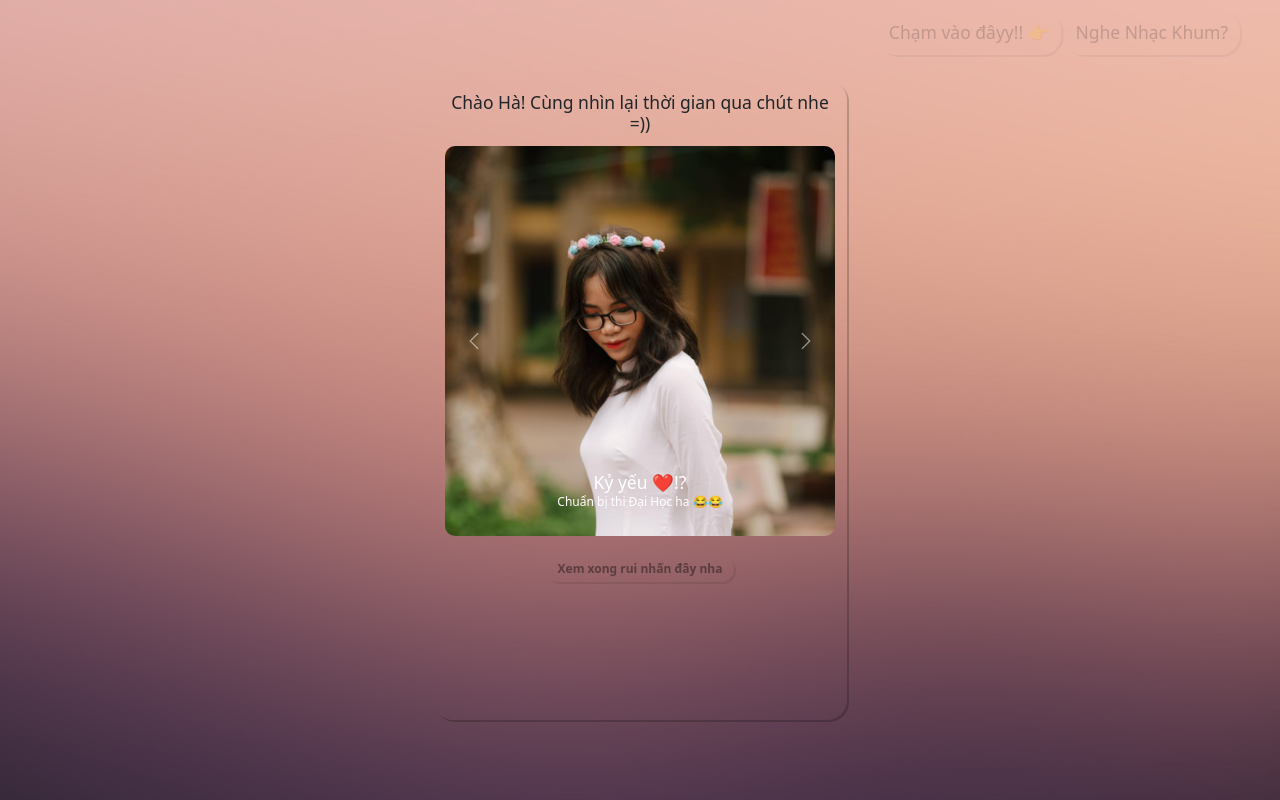
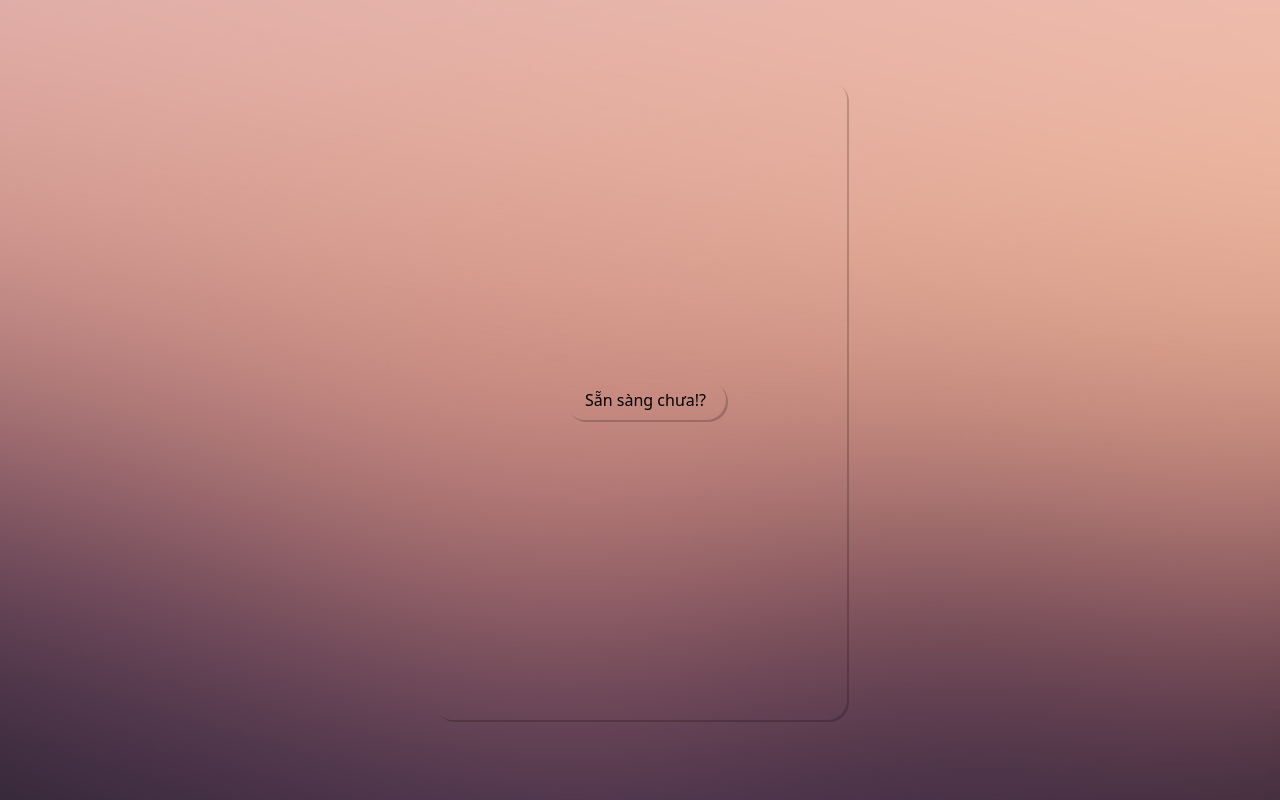
Before and after one commit to hoanghiep2001-coder/HappyBirthday, a React (Create React App) app: page / in a window 1280 px wide. Built offline with nearby package versions, Linux system fonts and the light colour scheme.

Commit message:
finishhh

```diff
--- a/src/components/Layout/Content/Content.module.scss
+++ b/src/components/Layout/Content/Content.module.scss
@@ -16,6 +16,20 @@
 
 .title {
   margin-bottom: 12px;
+  animation: toRight 0.6s ease-out forwards;
+  visibility: hidden;
+  animation-delay: 2s;
+}
+
+@keyframes toRight {
+  from {
+    transform: translateX(-40px);
+    visibility: hidden;
+  }
+  to {
+    transform: translateX(0);
+    visibility: visible;
+  }
 }
 
 .next-scene {
@@ -30,6 +44,9 @@
   display: inline-block;
   margin-top: 20px;
   opacity: 0.4;
+  visibility: hidden;
+  animation: toRight 0.6s ease-out forwards;
+  animation-delay: 12s;
 }
 
 .none {
@@ -44,10 +61,12 @@
   from {
     transform: translateX(0);
     opacity: 1;
+    visibility: visible;
   }
   to {
     transform: translateX(-100px);
     opacity: 0;
+    visibility: visible;
   }
 }
 
--- a/src/components/Layout/Content/index.jsx
+++ b/src/components/Layout/Content/index.jsx
@@ -9,7 +9,7 @@ import Message from "../Message";
 import { Context } from "../Context/Context";
 const cb = classNames.bind(styles);
 
-function Content() {
+function Content({ playSong }) {
   const context = useContext(Context);
   const [song, setSong] = useState(music2);
   const [slider, setSlider] = useState(true);
@@ -24,6 +24,10 @@ function Content() {
   useEffect(() => {
     const audio = audioRef.current;
     audio.volume = 0.7;
+
+    if (playSong) {
+      audio.play();
+    }
 
     audio.onended = () => {
       audio.play();
--- a/src/components/Layout/Layout.module.scss
+++ b/src/components/Layout/Layout.module.scss
@@ -18,6 +18,7 @@
   background-size: cover;
   background-position: center;
   background-repeat: no-repeat;
+  position: relative;
 }
 
 .fade {
@@ -39,3 +40,18 @@
     width: 80% !important;
   }
 }
+
+.button-show {
+  border: none;
+  outline: none;
+  padding: 8px 20px;
+  font-size: 16px;
+  border-radius: 20px;
+  background-color: transparent;
+  box-shadow: 2px 2px rgba(0, 0, 0, 0.2);
+  position: absolute;
+  top: 50%;
+  left: 50%;
+  margin-top: -20px;
+  margin-left: -75px;
+}
--- a/src/components/Layout/Slider/Slider.module.scss
+++ b/src/components/Layout/Slider/Slider.module.scss
@@ -1,3 +1,20 @@
+.slider {
+  animation: toRight 0.6s ease-out forwards;
+  visibility: hidden;
+  animation-delay: 5s;
+}
+
+@keyframes toRight {
+  from {
+    transform: translateX(-40px);
+    visibility: hidden;
+  }
+  to {
+    transform: translateX(0);
+    visibility: visible;
+  }
+}
+
 .item {
   height: 0;
   padding-bottom: 100%;
--- a/src/components/Layout/Slider/index.jsx
+++ b/src/components/Layout/Slider/index.jsx
@@ -13,21 +13,21 @@ function Slider() {
 
   return (
     <Carousel fade={true} as={"section"} className={cb("slider")} slide={false}>
-      <Carousel.Item interval={5000} className={cb("item")}>
+      <Carousel.Item interval={8000} className={cb("item")}>
         <img className={cb("item-img")} src={slide1} alt="First slide" />
         <Carousel.Caption>
           <h3>Cấp 3!?</h3>
           <p className={cb("item-desc")}>{text1}</p>
         </Carousel.Caption>
       </Carousel.Item>
-      <Carousel.Item interval={5000} className={cb("item")}>
+      <Carousel.Item interval={8000} className={cb("item")}>
         <img className={cb("item-img")} src={slide2} alt="Second slide" />
         <Carousel.Caption>
           <h3>Kỷ yếu ❤️!?</h3>
           <p className={cb("item-desc")}>{text2}</p>
         </Carousel.Caption>
       </Carousel.Item>
-      <Carousel.Item interval={5000} className={cb("item")}>
+      <Carousel.Item interval={8000} className={cb("item")}>
         <img className={cb("item-img")} src={slide3} alt="Third slide" />
         <Carousel.Caption>
           <h3>Đại học!?</h3>
--- a/src/components/Layout/index.jsx
+++ b/src/components/Layout/index.jsx
@@ -4,9 +4,19 @@ import styles from "./Layout.module.scss";
 import subBackground from "../../assets/img/Em/slide1.jpg";
 import { useContext } from "react";
 import { Context } from "./Context/Context";
+import { useState } from "react";
 const cb = classnames.bind(styles);
 function Layout() {
   const context = useContext(Context);
+  const [show, setShow] = useState(false);
+  const [ready, setReady] = useState("Sẵn sàng chưa!?");
+  const handleShowContent = (e) => {
+    e.target.classList.add("d-none");
+    setShow(true);
+  };
+  const handleChangeReady = () => {
+    setReady("Bắt đầu nha!");
+  };
   return (
     <div className={cb("wrapper")}>
       <div
@@ -19,7 +29,15 @@ function Layout() {
         }
         className={cb("inner", context.background ? "fade" : "")}
       >
-        <Content />
+        {show ? <Content playSong={true} /> : ""}
+        <button
+          onClick={handleShowContent}
+          type="button"
+          className={cb("button-show")}
+          onMouseEnter={handleChangeReady}
+        >
+          {ready}
+        </button>
       </div>
     </div>
   );
```
